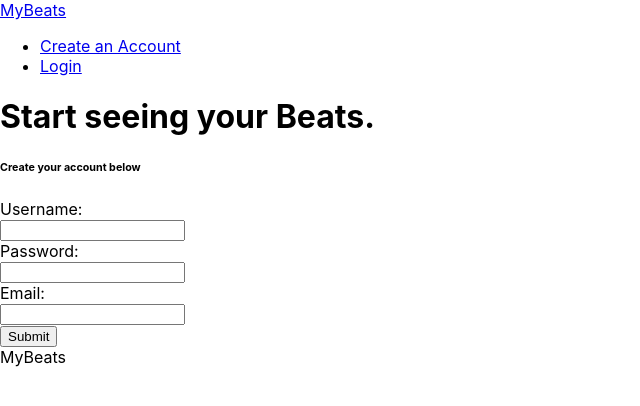
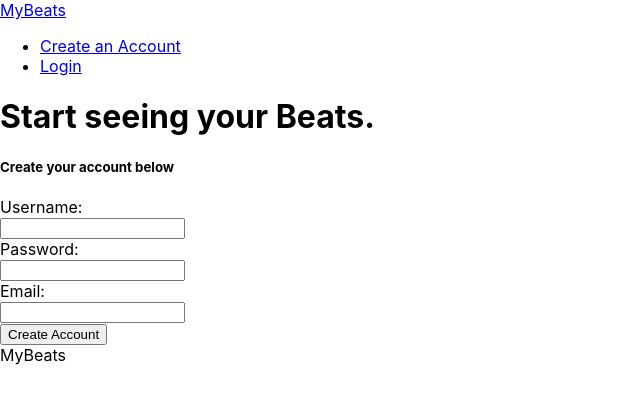
Before and after one commit to TheNightviz/MyBeats, a React (Create React App) app in the folder my-beats/: page /CreateAnAccount in a window 1280 px wide. Shown: the top 406 px of the page, without its empty margins (0-640 px from the left). Built offline with nearby package versions, Linux system fonts and the light colour scheme.

Commit message:
added connectSpotify page

```diff
--- a/my-beats/src/App.js
+++ b/my-beats/src/App.js
@@ -4,6 +4,7 @@ import { BrowserRouter, Route } from 'react-router-dom'
 import Home from './components/Home'
 import CreateAnAccount from './components/CreateAnAccount'
 import Login from './components/Login'
+import ConnectSpotify from './components/ConnectSpotify'
 
 
 class App extends Component {
--- /dev/null
+++ b/my-beats/src/components/ConnectSpotify.js
@@ -0,0 +1,10 @@
+import React from 'react'
+
+const ConnectSpotify = () => {
+    return (
+      <div className="connect-spotify-page">
+      </div>
+
+    );
+}
+export default ConnectSpotify;
--- a/my-beats/src/components/CreateAnAccount.js
+++ b/my-beats/src/components/CreateAnAccount.js
@@ -2,10 +2,10 @@ import React from 'react'
 
 const CreateAnAccount = () => {
     return (
-      <div className="create-account-form">
+      <div className="create-account">
         <h1>Start seeing your Beats.</h1>
-        <h6>Create your account below</h6>
-        <form>
+        <h5>Create your account below</h5>
+        <form name="create-account-form">
           <label for="uname">Username:</label><br />
           <input type="text" id="uname" name="uname" /><br />
           <label for="password">Password:</label><br />
@@ -13,10 +13,15 @@ const CreateAnAccount = () => {
           <label for="email">Email:</label><br />
           <input type="text" id="email" name="email" />
           <br />
-          <input type="submit" />
+          <input type="button" onClick="submitForm()" value="Create Account"/>
         </form>
       </div>
 
     );
 }
+
+function submitForm() {
+  document.getElementById("create-account-form").submit();
+}
+
 export default CreateAnAccount;
```
